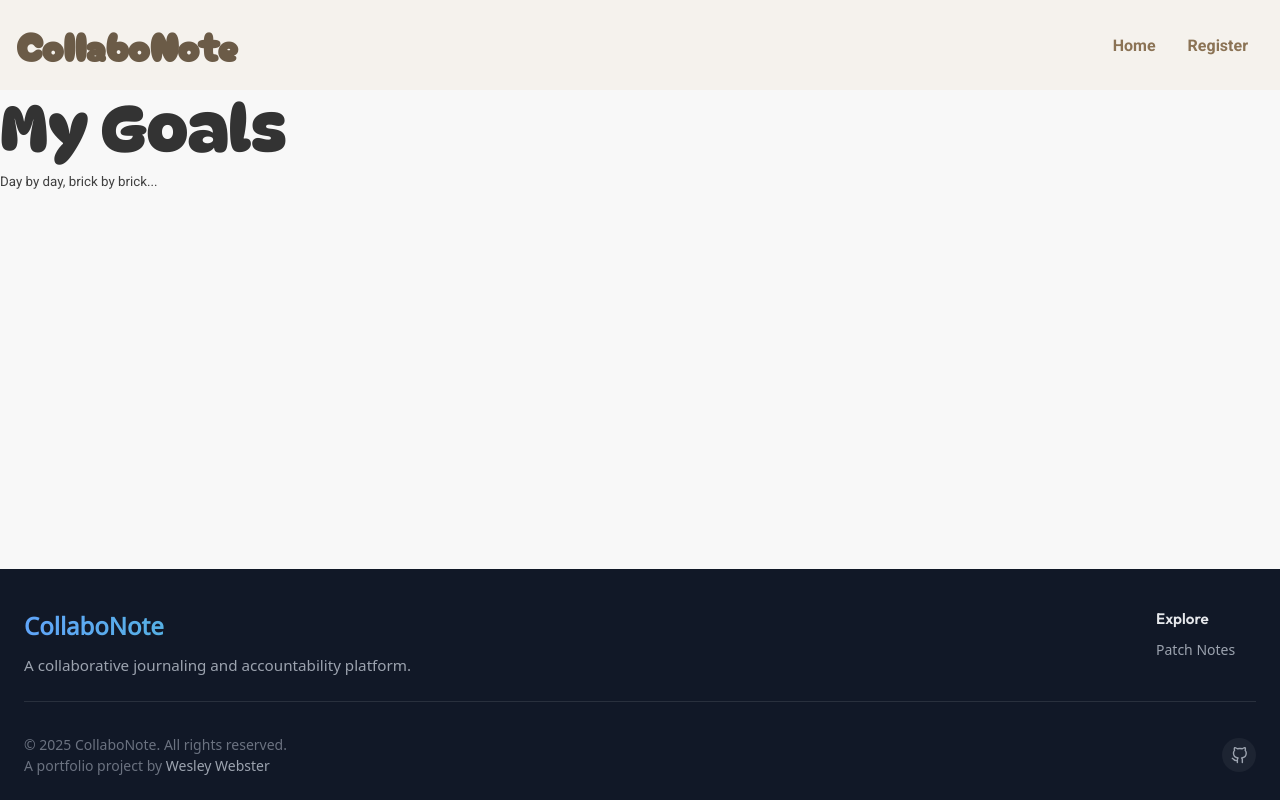
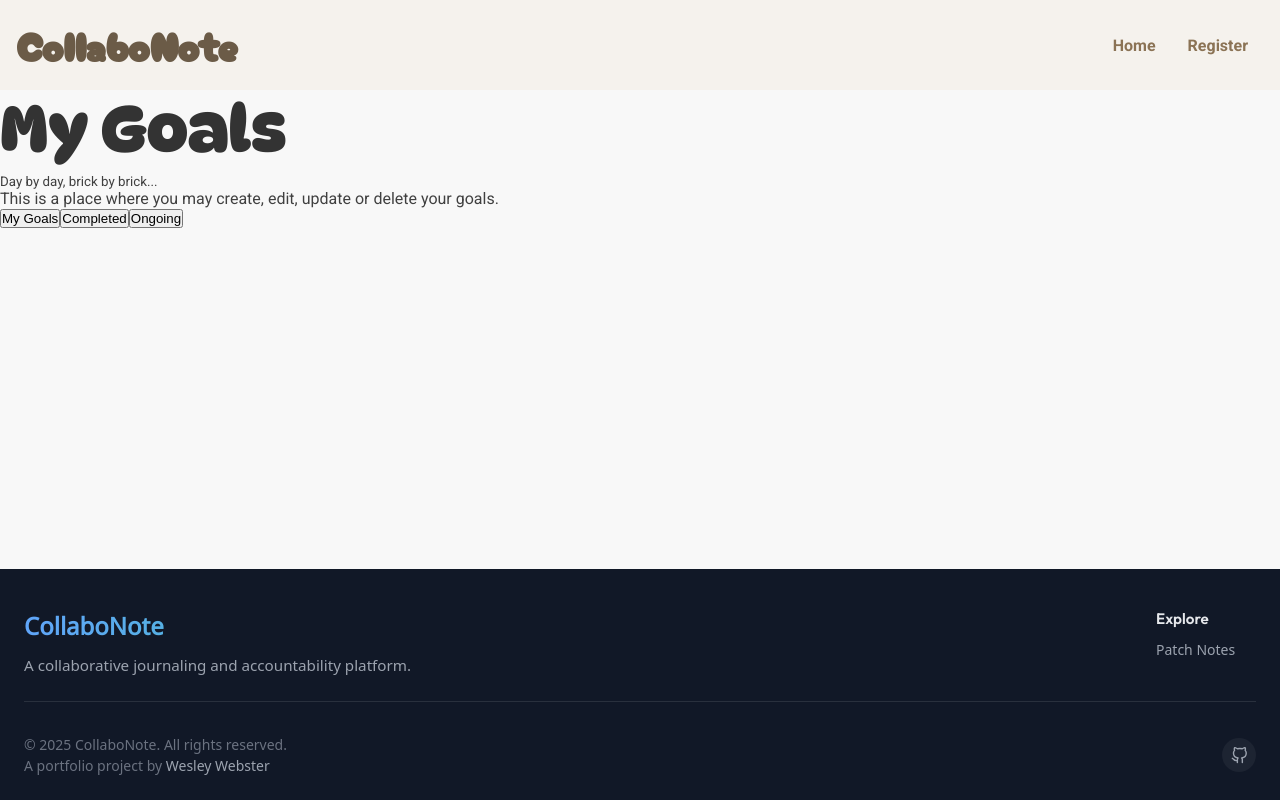
Before and after one commit to WesloTheWeb/CollaboNote, a Next.js app: page /goals in a window 1280 px wide. Built offline with nearby package versions, Linux system fonts and the light colour scheme; no server answers.

Commit message:
tab headers redux set up

```diff
--- a/src/components/Pages/MyGoalsPage/MyGoals.tsx
+++ b/src/components/Pages/MyGoalsPage/MyGoals.tsx
@@ -1,3 +1,5 @@
+'use client';
+
 import MyGoalsHeader from './MyGoalsHeader';
 import classes from './MyGoalsPage.module.scss';
 
@@ -14,3 +16,5 @@ const MyGoalsPage = ({ }) => {
 };
 
 export default MyGoalsPage;
+
+// TODO - Needs a redux state. Filters are in MyGoalsHeader
--- a/src/components/Pages/MyGoalsPage/MyGoalsHeader.tsx
+++ b/src/components/Pages/MyGoalsPage/MyGoalsHeader.tsx
@@ -1,12 +1,16 @@
+import MyGoalsTabHeaders from "./MyGoalsTabHeaders/MyGoalsTabHeaders";
 
 
 const MyGoalsHeader = ({ }) => {
 
     return (
-
         <section>
             <h2>My Goals</h2>
             <sub>Day by day, brick by brick...</sub>
+            <div>
+                This is a place where you may create, edit, update or delete your goals.
+            </div>
+            <MyGoalsTabHeaders />
         </section>
     )
 
--- /dev/null
+++ b/src/components/Pages/MyGoalsPage/MyGoalsTabHeaders/MyGoalsTabHeaders.tsx
@@ -0,0 +1,41 @@
+'use client';
+
+import { useDispatch } from "react-redux";
+import { myGoalsTabConfig } from "@/config"
+import { ActionCreatorWithoutPayload } from "@reduxjs/toolkit";
+
+interface MyGoalsTabProps {
+    tabName: string,
+    action: ActionCreatorWithoutPayload<string>
+};
+
+const MyGoalsTab = ({tabName, action}: MyGoalsTabProps) => {
+        const dispatch = useDispatch();
+
+    return (
+        <button
+            onClick={() => dispatch(action())}
+        >
+            {tabName}
+        </button>
+    )
+}
+
+const MyGoalsTabHeaders = ({}) => {
+
+    return (
+        <section>
+            {myGoalsTabConfig.map(({tabName, action}) => {
+                return (
+                    <MyGoalsTab
+                        key={tabName}
+                        tabName={tabName}
+                        action={action}
+                    />
+                )
+            })}
+        </section>
+    );
+};
+
+export default MyGoalsTabHeaders;
--- a/src/config/index.ts
+++ b/src/config/index.ts
@@ -5,3 +5,4 @@ export * from './appConstants';
 export * from './navigationHeader/navigationHeaderConfig';
 export * from './pricingTable/pricingTableConfig';
 export * from './dashboard/dashboardMenuConfig';
+export * from './tabsConfig/myGoalsTabConfig';
--- /dev/null
+++ b/src/config/tabsConfig/myGoalsTabConfig.ts
@@ -0,0 +1,16 @@
+import { setShowAllGoals, setCompletedGoals, setOngoingGoals } from "@/redux/slices/myGoalsSlice";
+
+export const myGoalsTabConfig = [
+    {
+        tabName: 'My Goals',
+        action: setShowAllGoals
+    },
+    {
+        tabName: 'Completed',
+        action: setCompletedGoals
+    },
+    {
+        tabName: 'Ongoing',
+        action: setOngoingGoals
+    }
+];
--- /dev/null
+++ b/src/redux/slices/myGoalsSlice.ts
@@ -0,0 +1,34 @@
+import { createSlice, PayloadAction } from "@reduxjs/toolkit";
+
+type myGoalsStates = 'show all' | 'show completed' | 'show ongoing';
+
+interface myGoalsState {
+    showing: myGoalsStates,
+};
+
+const initialState: myGoalsState = {
+    showing: 'show all',
+};
+
+const myGoalsSlice = createSlice({
+    name: 'myGoals',
+    initialState,
+    reducers: {
+        setShowAllGoals: (state) => {
+            state.showing = 'show all'
+        },
+        setCompletedGoals: (state) => {
+            state.showing = 'show completed'
+        },
+        setOngoingGoals: (state) => {
+            state.showing = 'show ongoing'
+        }
+    }
+});
+
+export const { setShowAllGoals, setCompletedGoals, setOngoingGoals } = myGoalsSlice.actions;
+export default myGoalsSlice.reducer;
+
+// ! Review redux it is also 7am I am tired
+
+// 1. If we are changing the state.showing would we need to have it on the PayloadAction?
--- a/src/redux/store.ts
+++ b/src/redux/store.ts
@@ -1,6 +1,7 @@
 import { configureStore } from '@reduxjs/toolkit';
 import countReducer from './slices/counterSlice';
 import authReducer from './slices/authSlice';
+import myGoalsReducer from './slices/myGoalsSlice';
 import userSettingsReducer from './slices/userSettingsSlice';
 
 const debugMiddleware = (store: any) => (next: any) => (action: any) => {
@@ -13,7 +14,8 @@ export const makeStore = () => {
         reducer: {
             count: countReducer,
             auth: authReducer,
-            user: userSettingsReducer
+            user: userSettingsReducer,
+            goals: myGoalsReducer
         },
         middleware: (getDefaultMiddleware) =>
             getDefaultMiddleware().concat(debugMiddleware),
```
